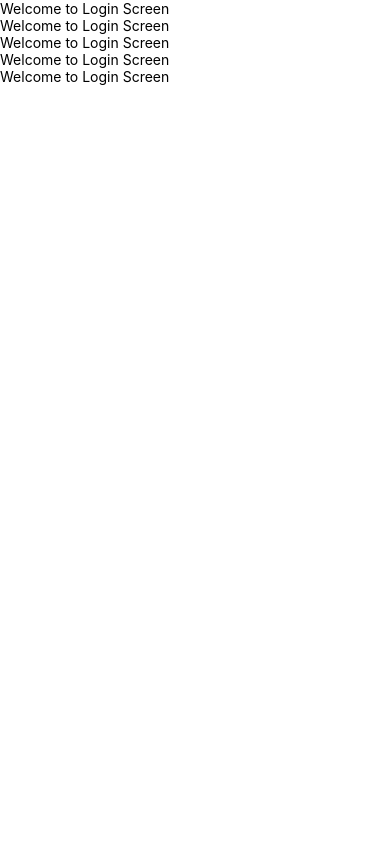
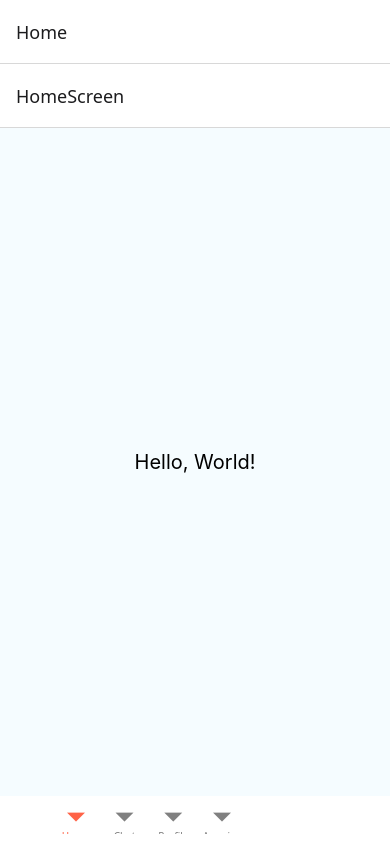
Before and after one commit to shivaji02/SkinFirtsApp, a React Native app: screen /HomeScreen in a window 390 px wide. Built offline with nearby package versions, Linux system fonts and the light colour scheme.

Commit message:
HomeScreen-1

```diff
--- a/App.tsx
+++ /dev/null
@@ -1,19 +0,0 @@
-/**
- * Sample React Native App
- * https://github.com/facebook/react-native
- *
- * @format
- */
-
-import React from 'react';
-import { AppNav } from './src/navigation';
-
-export const App = ()=>{
-  console.log('App.tsx');
-    return(
-        <AppNav/>
-    )
-}
-
-
-export default App;
--- a/index.js
+++ b/index.js
@@ -3,7 +3,7 @@
  */
 
 import {AppRegistry} from 'react-native';
-import App from './App';
+import App from './src/App';
 import {name as appName} from './app.json';
 
 AppRegistry.registerComponent(appName, () => App);
--- a/package.json
+++ b/package.json
@@ -10,6 +10,7 @@
     "test": "jest"
   },
   "dependencies": {
+    "@expo/vector-icons": "^14.0.4",
     "@react-navigation/bottom-tabs": "^7.0.1",
     "@react-navigation/drawer": "^7.0.1",
     "@react-navigation/native": "^7.0.0",
--- /dev/null
+++ b/src/App.tsx
@@ -0,0 +1,12 @@
+/* eslint-disable react-native/no-inline-styles */
+import { AppNav } from './navigation'
+import React from 'react';
+
+ const App = ()=>{
+console.log('App.tsx in src');
+    return(
+           <AppNav/>
+    );
+}
+
+export default App;
--- a/src/navigation/app/appBottomTab.tsx
+++ b/src/navigation/app/appBottomTab.tsx
@@ -1,16 +1,41 @@
+/* eslint-disable react/jsx-no-duplicate-props */
 /* eslint-disable react/react-in-jsx-scope */
 import  LoginScreen  from '../../screens/auth/loginScreen/loginScreen';
+import { HomeStack } from './homeStack';
 import { createBottomTabNavigator } from '@react-navigation/bottom-tabs';
+
+import { StyleSheet } from 'react-native';
 
 export const AppBottomTab =()=>{
     const BottomTab = createBottomTabNavigator();
+    console.log('AppBottomTab.tsx');
+    return(
+        <BottomTab.Navigator
+        screenOptions={{
+            headerShown: true,
+            tabBarActiveTintColor: 'tomato',
+            tabBarInactiveTintColor: 'gray',
+            tabBarStyle: styles.tabBar,
+        }}
+        >
+            <BottomTab.Screen name='Home'  component={HomeStack}/>
+            <BottomTab.Screen name={'Chat'} component={LoginScreen}/>
+            <BottomTab.Screen name={'Profile'} component={LoginScreen}/>
+            <BottomTab.Screen name={'Appointment'} component={LoginScreen}/>
+        </BottomTab.Navigator>
+    );
+};
 
-    return(
-        <BottomTab.Navigator initialRouteName='home'>
-            <BottomTab.Screen name={'home'} component={LoginScreen}/>
-            <BottomTab.Screen name={'user/chat'} component={LoginScreen}/>
-            <BottomTab.Screen name={'user/profile'} component={LoginScreen}/>
-            <BottomTab.Screen name={'user/appointment'} component={LoginScreen}/>
-        </BottomTab.Navigator>
-    )
-}
+const styles = StyleSheet.create({
+    tabBar: {
+        backgroundColor: '2260F',
+        borderTopWidth: 0,
+        elevation: 5,
+        height: 48,
+        width:298,
+        justifyContent: 'center',
+            alignItems: 'center',
+        borderRadius: 25,
+        paddingBottom: 5,
+    },
+});
--- a/src/navigation/app/homeStack.tsx
+++ b/src/navigation/app/homeStack.tsx
@@ -1,12 +1,11 @@
 import { createNativeStackNavigator } from "@react-navigation/native-stack"
-import { LoginScreen } from "../../screens/auth/loginScreen/loginScreen";
-
+import HomeScreen from "../../screens/Home";
 export const HomeStack =()=>{
     const Stack = createNativeStackNavigator();
-
+    console.log('HomeStack.tsx');
     return(
-        <Stack.Navigator>
-            <Stack.Screen name={"user/home"} component={LoginScreen}/>
+        <Stack.Navigator initialRouteName="HomeScreen">
+            <Stack.Screen name={"HomeScreen"} component={HomeScreen}/>
         </Stack.Navigator>
     )
 }
--- a/src/navigation/auth/authStack.tsx
+++ b/src/navigation/auth/authStack.tsx
@@ -1,16 +1,17 @@
-import { createNativeStackNavigator } from "@react-navigation/native-stack";
-import { useState, useEffect } from "react";
-import { Appearance } from "react-native";
-import LoginScreen from "../../screens/auth/loginScreen/loginScreen";
-import { SetPasswordScreen } from "../../screens/auth/setPassword/setPasswordScreen";
-import { SignUpScreen } from "../../screens/auth/signUp/signUpScreen";
-import { COLORS } from "../../theme/colors";
+/* eslint-disable react/react-in-jsx-scope */
+import { createNativeStackNavigator } from '@react-navigation/native-stack';
+import { useState, useEffect } from 'react';
+import { Appearance } from 'react-native';
+import LoginScreen from '../../screens/auth/loginScreen/loginScreen';
+import { SetPasswordScreen } from '../../screens/auth/setPassword/setPasswordScreen';
+import { SignUpScreen } from '../../screens/auth/signUp/signUpScreen';
+import { COLORS } from '../../theme/colors';
 
 
 const Stack = createNativeStackNavigator();
 
-export const AuthStack =()=>{
-
+export const AuthStack = () => {
+{console.log('AuthStack.tsx')};
   const [theme, setTheme] = useState(Appearance.getColorScheme());
 
   useEffect(() => {
@@ -23,22 +24,22 @@ const [theme, setTheme] = useState(Appearance.getColorScheme());
     };
   }, []);
 
-    return(
+  return (
     <Stack.Navigator screenOptions={{
       headerShown: false,
       statusBarTranslucent: true,
-                statusBarBackgroundColor:COLORS.common.transparent,
-                statusBarStyle:theme==='light'?'dark':'light',
-                statusBarAnimation: "slide",
-                orientation: "portrait",
+      statusBarBackgroundColor: COLORS.common.transparent,
+      statusBarStyle: theme === 'light' ? 'dark' : 'light',
+      statusBarAnimation: 'slide',
+      orientation: 'portrait',
       contentStyle: {
-                  backgroundColor: theme==='light'?COLORS.common.white:COLORS.common.black,
+        backgroundColor: theme === 'light' ? COLORS.common.white : COLORS.common.black,
       },
-                animation: "slide_from_right"
+      animation: 'slide_from_right'
     }}>
-            <Stack.Screen name={"login"} component={LoginScreen}/>
-            <Stack.Screen name={"signUp"} component={SignUpScreen}/>
-            <Stack.Screen name={"setPassword"} component={SetPasswordScreen}/>
+      <Stack.Screen name={'login'} component={LoginScreen} />
+      <Stack.Screen name={'signUp'} component={SignUpScreen} />
+      <Stack.Screen name={'setPassword'} component={SetPasswordScreen} />
     </Stack.Navigator>
-    )
-}
+  );
+};
--- a/src/navigation/index.tsx
+++ b/src/navigation/index.tsx
@@ -1,12 +1,18 @@
+/* eslint-disable quotes */
 import React from "react";
 import { NavigationContainer } from "@react-navigation/native";
 import { AuthStack } from "./auth/authStack";
+import { AppBottomTab } from './app/appBottomTab';
+import { Auth } from "../types";
+
 
 export const AppNav =()=>{
+console.log('AppNav.tsx');
 
+    const isValidated = false;
    return(
     <NavigationContainer>
-        <AuthStack/>
+        {isValidated ? <AuthStack /> : <AppBottomTab />}
     </NavigationContainer>
    );
 };
--- /dev/null
+++ b/src/screens/Home/index.tsx
@@ -0,0 +1,27 @@
+import React from 'react';
+import { View, Text, StyleSheet } from 'react-native';
+
+const HomeScreen = () => {
+    console.log('HomeScreen.tsx');
+  return (
+    <View style={styles.container}>
+      <Text style={styles.text}>Hello, World!</Text>
+    </View>
+  );
+};
+
+const styles = StyleSheet.create({
+  container: {
+    flex: 1,
+    justifyContent: 'center',
+    alignItems: 'center',
+    backgroundColor: '#f5fcff',
+  },
+  text: {
+    fontSize: 20,
+    textAlign: 'center',
+    margin: 10,
+  },
+});
+
+export default HomeScreen;
--- a/src/theme/colors.tsx
+++ b/src/theme/colors.tsx
@@ -1,3 +1,4 @@
+/* eslint-disable quotes */
 import { colorsProps } from "../types/colorTheme";
 
 export const COLORS: colorsProps = {
--- /dev/null
+++ b/src/types/index.ts
@@ -0,0 +1,40 @@
+// src/types/index.ts
+
+// Define a type for a User
+export interface User {
+    id: number;
+    name: string;
+    email: string;
+    avatarUrl?: string; // Optional property
+}
+
+// Define a type for a Product
+export interface Product {
+    id: number;
+    name: string;
+    description: string;
+    price: number;
+    imageUrl: string;
+}
+
+// Define a type for an Order
+export interface Order {
+    id: number;
+    userId: number;
+    productIds: number[];
+    totalAmount: number;
+    orderDate: string;
+}
+
+// Define a type for Navigation Props (React Navigation)
+export type RootStackParamList = {
+    Home: undefined;
+    Details: { productId: number };
+    Profile: { userId: number };
+};
+
+// Add more types as needed for your project
+
+export interface Auth  {
+    isValidated  : boolean;
+};
```
Also changed, not shown: src/index.tsx (deleted, +0 -7 lines), 2 other files (tests, documents, lock files or other folders). Lines whose indentation alone changed are shown as unchanged.
